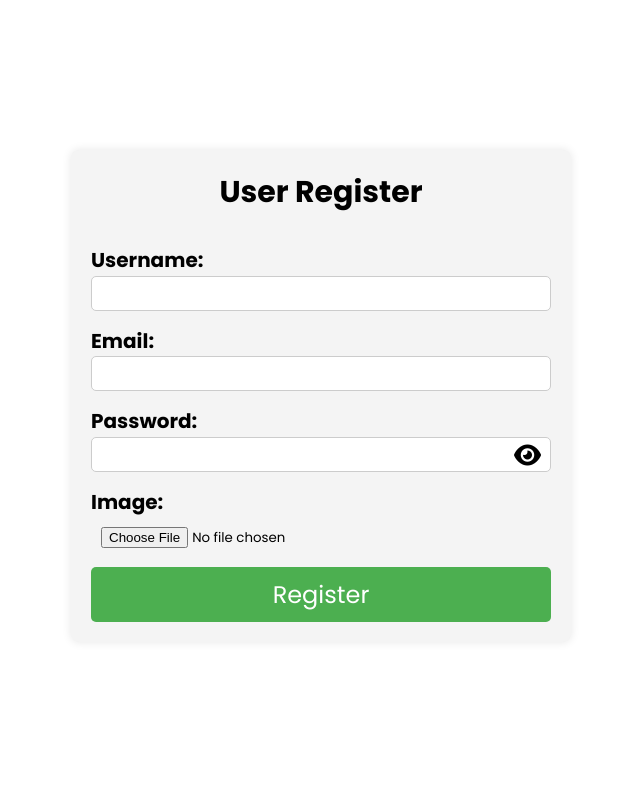
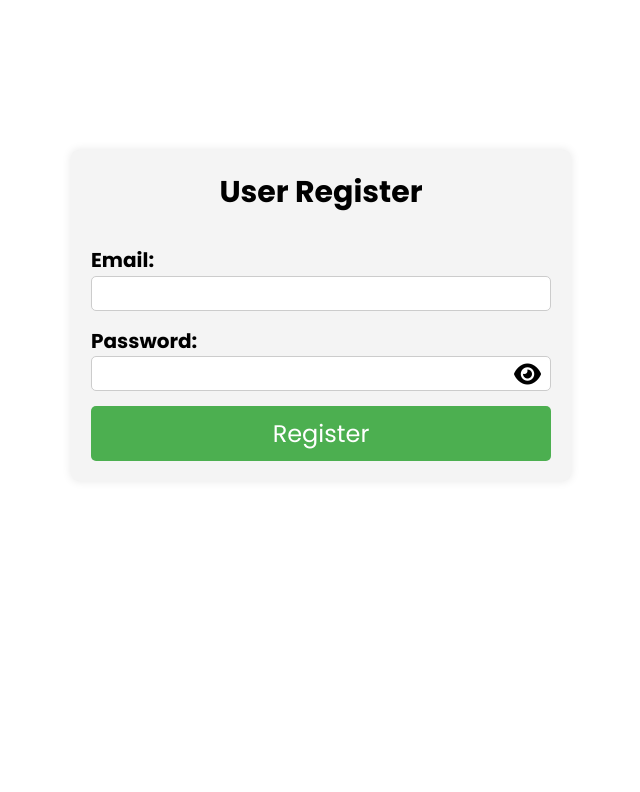
Before and after one commit to igornunes-dev/project-login, a Django app: page / in a window 1280 px wide. Shown: the part 70-862 px from the top of the page, without its empty margins (319-959 px from the left). After the commit the page ends 531 px from the top, so only its background shows below. Run offline with Django 5.2, Linux system fonts and the light colour scheme.

Commit message:
remove field from image and refactor

```diff
--- a/core/forms.py
+++ b/core/forms.py
@@ -2,13 +2,13 @@ from django import forms
 from .models import Register
 
 class RegisterForm(forms.ModelForm):
-    username = forms.CharField(max_length=150)
+    # username = forms.CharField(max_length=150)
     email = forms.EmailField()
-    password = forms.CharField(widget=forms.PasswordInput, required=False)
+    password = forms.CharField(widget=forms.PasswordInput)
 
     class Meta:
         model = Register
-        fields = ['username','email', 'image']
+        fields = ['email', 'password']
 
 class LoginForm(forms.Form):
     email = forms.EmailField(max_length=255)
--- a/core/models.py
+++ b/core/models.py
@@ -6,7 +6,6 @@ from django.conf import settings
 
 class Register(models.Model):
   user = models.OneToOneField(settings.AUTH_USER_MODEL, on_delete=models.CASCADE, null=True, blank=True)
-  image = StdImageField('Image', upload_to='photo', variations={'thumb': (420, 420)}, null=True, blank=True)
 
 class CustomUser(AbstractUser):
   mfa_secret = models.CharField(max_length=32, blank=True, null=True)
--- a/core/static/js/index.js
+++ b/core/static/js/index.js
@@ -15,6 +15,8 @@ function togglePasswordVisibility(inputField, eyeIcon) {
 }
 
 const inputPassword = document.querySelector('#id_password');
+const input_username = document.querySelector('#id_username');
+const input_email = document.querySelector('#id_email');
 const inputNewPassword1 = document.querySelector("#id_new_password1");
 const inputNewPassword2 = document.querySelector("#id_new_password2");
 const message_caracter = document.querySelector('.password_caracter');
@@ -51,8 +53,7 @@ window.onload = () => {
 };
 
 function checkPasswordLength(str) {
-  // Se a senha for menor que 8 caracteres
-  return str.length <= 8;
+  return str.length < 8;
 }
 
 
@@ -93,3 +94,11 @@ inputPassword.addEventListener('input', () => {
       button_register.classList.remove('disabled');
   }
 });
+
+// if(input_username.value.trim() === '' || input_email.value.trim() === '' || inputPassword.value.trim() === '') {
+//   button_register.setAttribute('disabled', '');
+//   button_register.classList.add('disabled');
+// } else {
+//   button_register.removeAttribute('disabled', '');
+//   button_register.classList.remove  ('disabled');
+// }
--- a/core/templates/index.html
+++ b/core/templates/index.html
@@ -15,10 +15,10 @@
       <h2>User Register</h2>
       {% csrf_token %}
 
-    <div class="input_form">
+    <!-- <div class="input_form">
         <label for="id_username">Username:</label>
         {{ form.username }}
-    </div>
+    </div> -->
 
     <div class="input_form">
         <label for="id_email">Email:</label>
@@ -41,11 +41,6 @@
       </p>
     </div>
 
-    <div class="input_form">
-        <label for="id_imagem">Image:</label>
-        {{ form.image }}
-    </div>
-
     <button type="submit" class="button_register">Register</button>
     </form>
 
--- a/core/views.py
+++ b/core/views.py
@@ -66,7 +66,7 @@ class CustomPasswordResetView(PasswordResetView):
         email_message.attach_alternative(body, "text/html")
 
         try:
-            email_message.send()  # Envia o e-mail
+            email_message.send()
             messages.success(request, "Password recovery email sent successfully. Check your inbox.")
         except Exception as e:
             messages.error(request, f"An error occurred while sending the email: {str(e)}")
@@ -174,7 +174,6 @@ class IndexView(FormView):
     def form_valid(self, form):
         email = form.cleaned_data['email']
         password = form.cleaned_data['password']
-        image = form.cleaned_data['image']
 
         if CustomUser.objects.filter(email=email).exists():
             messages.error(self.request, "This email is already in use.")
@@ -182,7 +181,7 @@ class IndexView(FormView):
 
         try:
             user = CustomUser.objects.create_user(username=email, email=email, password=password)
-            Register.objects.create(user=user, image=image)
+            Register.objects.create(user=user)
             messages.success(self.request, "Registration successful.")
             return super().form_valid(form)
         except Exception as e:
--- a/login/settings.py
+++ b/login/settings.py
@@ -32,7 +32,7 @@ SECRET_KEY = 'django-insecure-7a5pxecy4)o*&$6tyo43)!1m@0wve7++#-h8cwa$a@pkmsix_i
 # SECURITY WARNING: don't run with debug turned on in production!
 DEBUG = True
 
-ALLOWED_HOSTS = ['.vercel.app']
+ALLOWED_HOSTS = ['.vercel.app', '*']
 
 # Application definition
 
```
Also changed, not shown: core/templates/account.html (+0 -16 lines).
